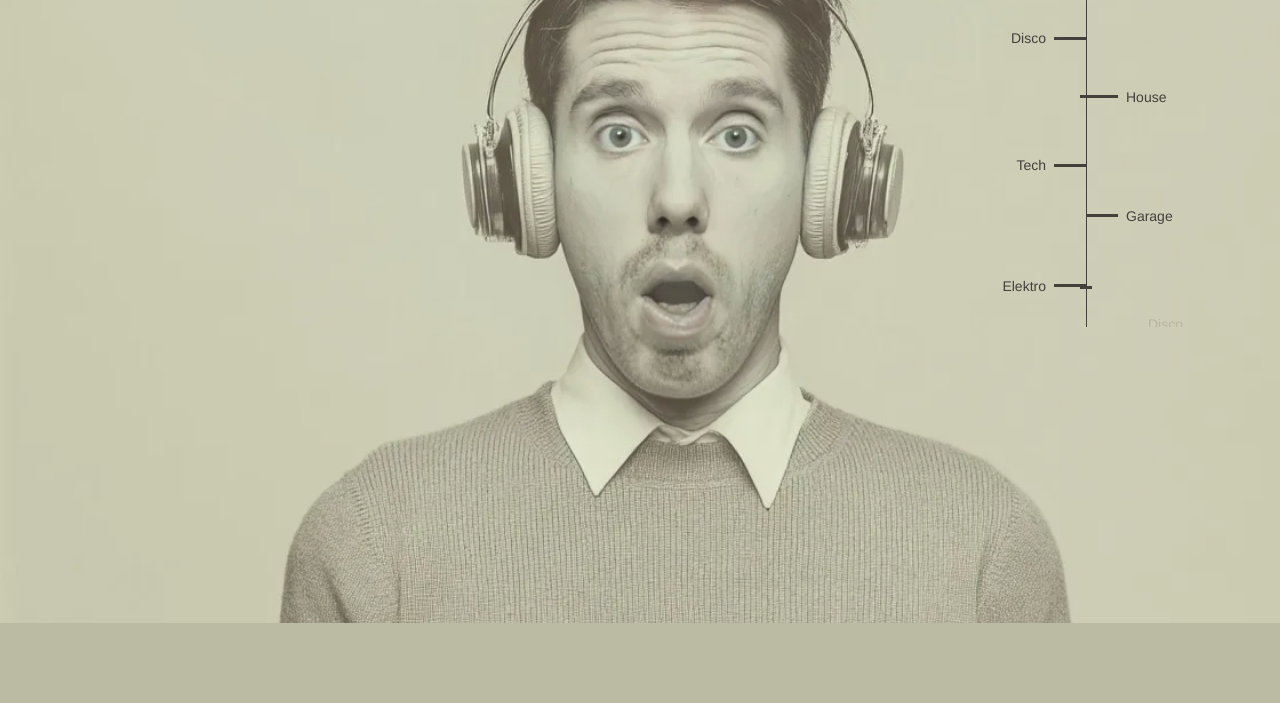
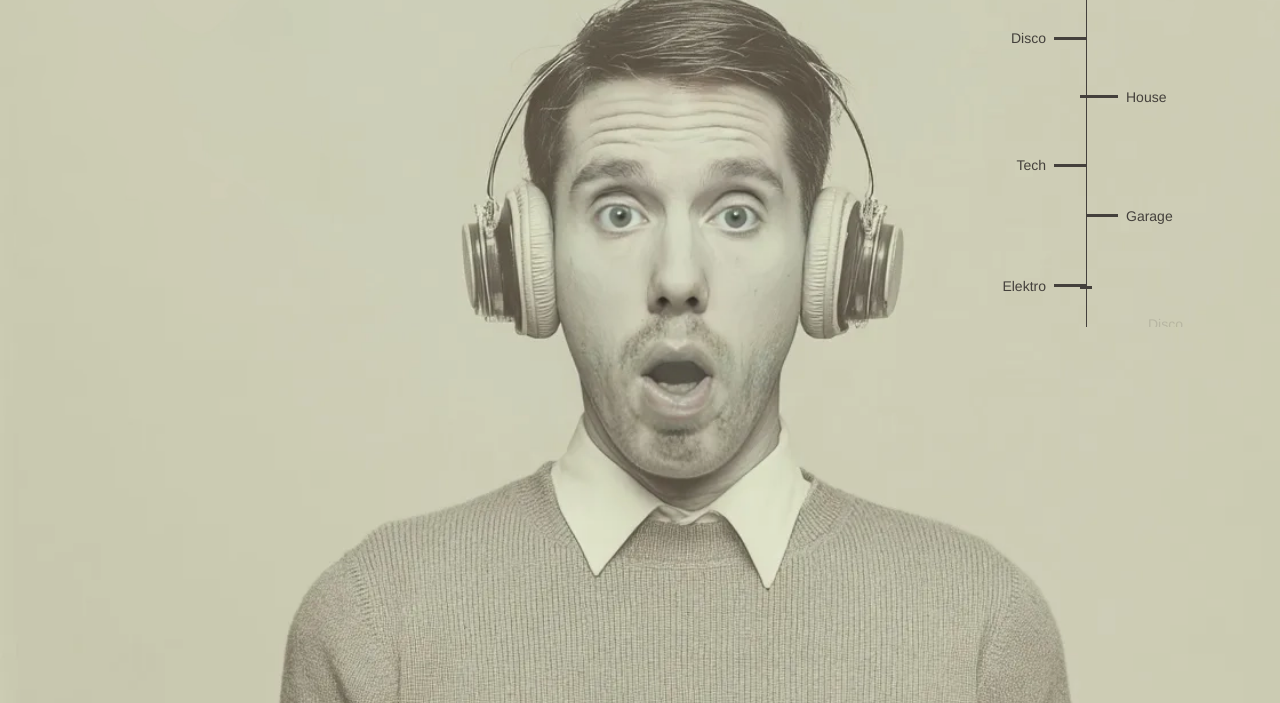
Before and after one commit to craigruks/dj, a website: page index.html in a window 1280 px wide. Shown: the part 2804-3507 px from the top of the page. Before the commit the page ends 3427 px from the top, so only its background shows below. Drawn offline with Linux system fonts and the light colour scheme.

Commit message:
Bug with timeline at bottom of page

```diff
--- a/index.html
+++ b/index.html
@@ -214,8 +214,8 @@
     </main>
 
     <!-- Footer Section -->
-    <section id="footer" class="relative h-[150vh] md:h-screen bg-[#CBCCB5] overflow-hidden" style="--footer-bg: rgba(44, 44, 44, 0.9);">
-        <div class="absolute inset-0 bg-cover bg-center bg-top md:bg-top bg-no-repeat opacity-90 h-[100vh] mt-[50vh] md:mt-0 md:h-full w-[110vw] md:translate-x-0">
+    <section id="footer" class="relative h-[160vh] md:h-[110vh] bg-[#CBCCB5] overflow-hidden" style="--footer-bg: rgba(44, 44, 44, 0.9);">
+        <div class="absolute inset-0 bg-cover bg-center bg-top md:bg-top bg-no-repeat opacity-90 h-[100vh] mt-[60vh] md:mt-[10vh] md:h-full w-[110vw] md:translate-x-0">
             <picture>
                 <source srcset="src/footer.webp" type="image/webp">
                 <img src="src/footer.jpg" alt="Footer background" class="w-full h-full object-cover object-bottom md:object-top">
```
Also changed, not shown: dist/styles.css.
